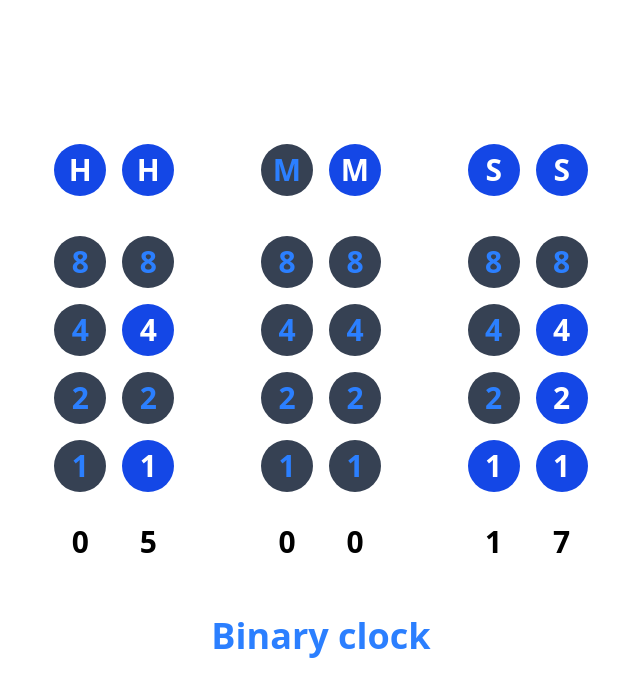
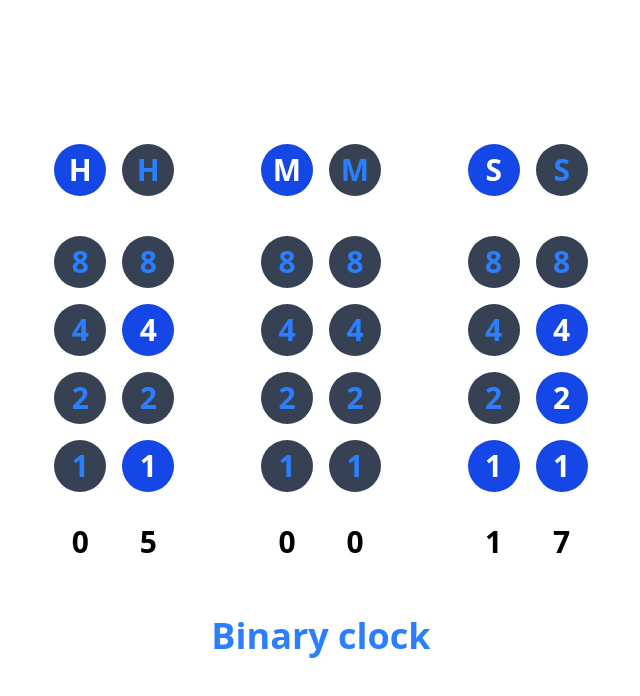
Before and after one commit to sajjathossain/svelte-binary-clock, a SvelteKit app: page / in a window 1280 px wide. Shown: the top 696 px of the page, without its empty margins (319-959 px from the left). Built offline with nearby package versions, Linux system fonts and the light colour scheme.

Commit message:
style(routes/+pages.svelte): remove header color randomization

```diff
--- a/src/routes/+page.svelte
+++ b/src/routes/+page.svelte
@@ -6,11 +6,6 @@
 	const time = new Time();
 	const timesSections = $derived(time.timesSections);
 	const names = ['H', 'M', 'S'];
-
-	const getRandomInt = () => {
-		// Generate a random integer between 0 and 1
-		return Math.floor(Math.random() * 2).toString();
-	};
 </script>
 
 <svelte:head>
@@ -24,8 +19,8 @@
 		{#each timesSections as times, idx (times.join('-') + idx)}
 			<div class="space-y-10">
 				<div class="grid grid-cols-2 gap-4">
-					<SingleUnit item={getRandomInt()} value={names[idx]} />
-					<SingleUnit item={getRandomInt()} value={names[idx]} />
+					<SingleUnit item="1" value={names[idx]} />
+					<SingleUnit item="0" value={names[idx]} />
 				</div>
 				<div class="flex gap-4">
 					{#each times as time, i (i + time)}
```
